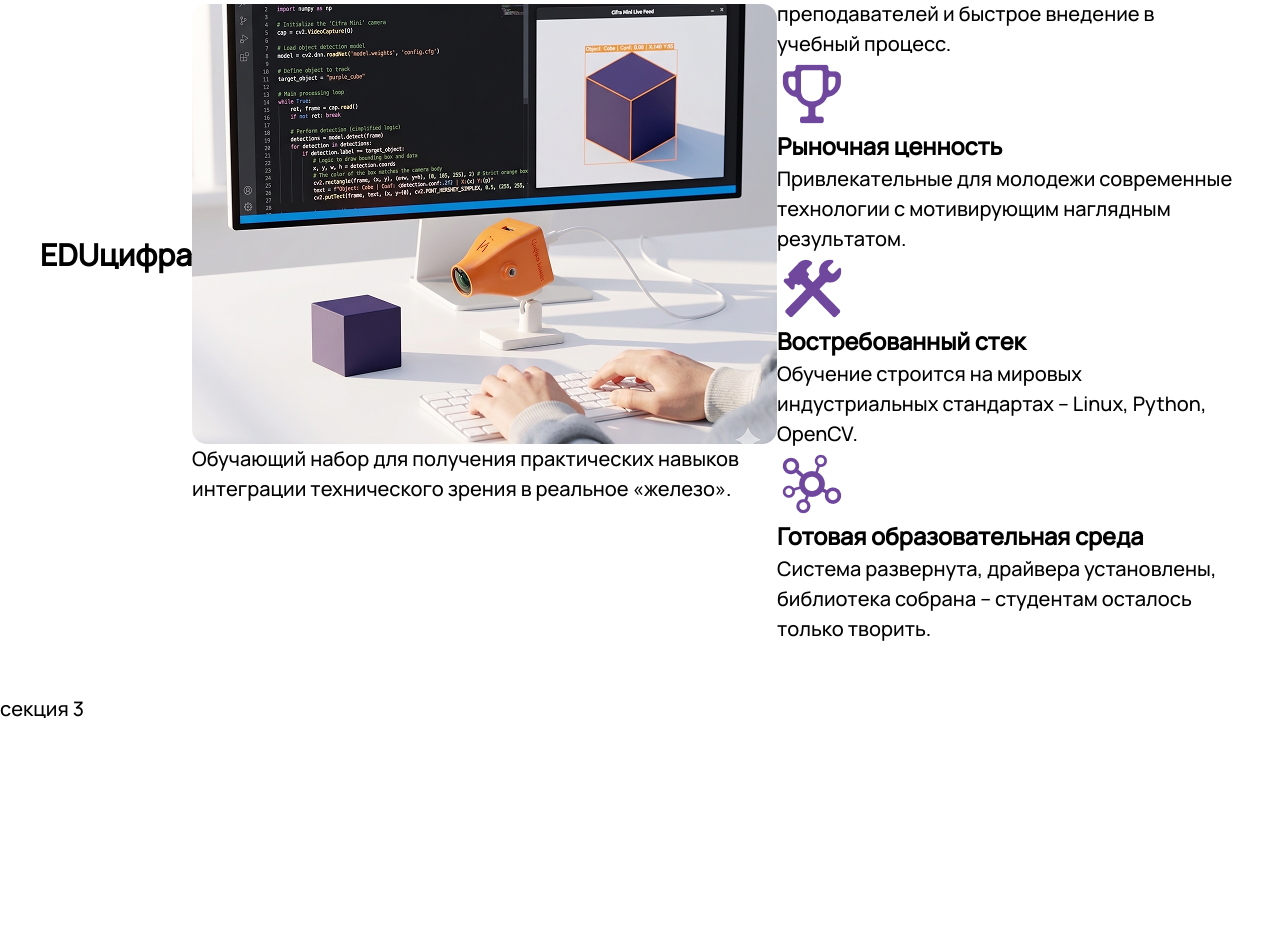
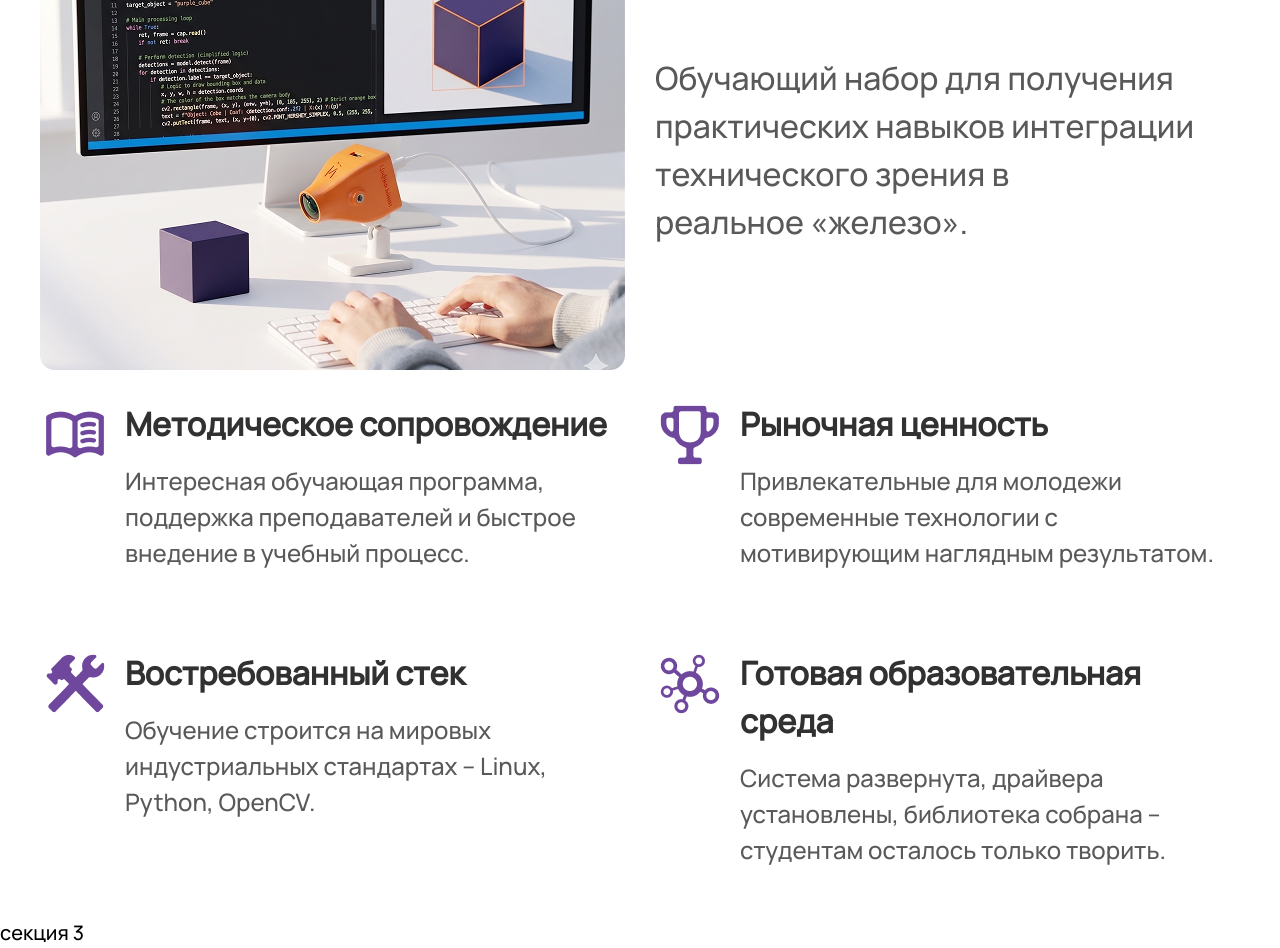
Before and after one commit to denisholmov/edu-cifra, a React (Vite) app: page / in a window 1280 px wide. Shown: the part 960-1908 px from the top of the page. Before the commit the page ends 1684 px from the top, so only its background shows below. Built offline with nearby package versions, Linux system fonts and the light colour scheme.

Commit message:
сделан блок advantages

```diff
--- a/src/components/pages-content/Advantages/index.tsx
+++ b/src/components/pages-content/Advantages/index.tsx
@@ -1,4 +1,5 @@
 import styles from "./styles/index.module.css";
+
 export const Advantages = () => {
   return (
     <section id="advantages" className={styles.advantages}>
@@ -9,8 +10,8 @@ export const Advantages = () => {
             <div className={styles.image}>
                 <img src="./public/images/cifra-mini.png" alt="Обучающий набор" />
             </div>
-            <p>Обучающий набор для получения практических навыков
-интеграции технического зрения в реальное «железо».</p>
+            <p className={styles.description}>Обучающий набор для получения практических навыков
+интеграции технического зрения в <br /> реальное «железо».</p>
         </div>
 
         <ul className={styles.list}>
@@ -18,29 +19,37 @@ export const Advantages = () => {
                 <div className={styles.icon}>
                     <img src="./public/images/book.png" alt="Методическое сопровождение" />
                 </div>
-                <h3>Методическое сопровождение</h3>
-                <p>Интересная обучающая программа, поддержка преподавателей и быстрое внедение в учебный процесс.</p>
+               <div className={styles.itemContent}>
+               <h3>Методическое сопровождение</h3>
+               <p>Интересная обучающая программа, поддержка преподавателей и быстрое внедение в учебный процесс.</p>
+               </div>
             </li>
             <li className={styles.item}>
                 <div className={styles.icon}>
                     <img src="./public/images/cup.png" alt="Рыночная ценность" />
                 </div>
+                <div className={styles.itemContent}>
                 <h3>Рыночная ценность</h3>
                 <p>Привлекательные для молодежи современные технологии с мотивирующим наглядным результатом.</p>
+                </div>
             </li>
             <li className={styles.item}>
                 <div className={styles.icon}>
                     <img src="./public/images/tools.png" alt="Востребованный стек" />
                 </div>
+                <div className={styles.itemContent}>
                 <h3>Востребованный стек</h3>
                 <p>Обучение строится на мировых индустриальных стандартах – Linux, Python, OpenCV. </p>
+                </div>
             </li>
             <li className={styles.item}>
                 <div className={styles.icon}>
                     <img src="./public/images/neurons.png" alt="Готовая образовательная среда" />
                 </div>
+                <div className={styles.itemContent}>
                 <h3>Готовая образовательная среда</h3>
                 <p>Система развернута, драйвера установлены, библиотека собрана – студентам осталось только творить.</p>
+                </div>
             </li>
         </ul>
       </div>
--- a/src/components/pages-content/Advantages/styles/index.module.css
+++ b/src/components/pages-content/Advantages/styles/index.module.css
@@ -1,11 +1,99 @@
 .advantages {
   padding: 50px 0;
+  background-color: var(--color-white);
 }
 
 .container {
   max-width: 1200px;
   margin: 0 auto;
   display: flex;
+  flex-direction: column;
+  justify-content: space-between;
+  align-items: start
+}
+
+.title {
+  margin-bottom: 30px;
+  font-family: Sansation;
+  font-size: 48px;
+  font-weight: 700;
+  color: var(--color-off-black);
+}
+
+.content {
+  display: flex;
   justify-content: space-between;
   align-items: center;
+  gap: 30px;
+
+  margin-bottom: 30px;
 }
+
+.image {
+  display: flex;
+  align-items: center;
+  justify-content: center;
+}
+
+.image img {
+  width: 585px;
+  height: auto;
+  object-fit: contain;
+}
+
+.description {
+  font-size: 32px;
+  color: var(--color-shadow-mountain);
+  max-width: 700px;
+
+}
+
+.list{
+  display: grid;
+  grid-template-columns: repeat(2, 1fr);
+  grid-template-rows: repeat(2, 1fr);
+  gap: 30px;
+}
+
+.item{
+  display: flex;
+  justify-content: space-between;
+  align-items: start;
+  gap: 15px;
+}
+
+.icon{
+  display: flex;
+  justify-content: center;
+  align-items: start;
+}
+
+.icon img {
+  width: 70px;
+  height: 70px;
+  object-fit: contain;
+}
+
+.title {
+  font-size: 24px;
+  font-weight: 700;
+  color: var(--color-off-black);
+}
+
+.itemContent{
+  display: flex;
+  flex-direction: column;
+  justify-content: space-between;
+  align-items: start;
+  gap: 15px;
+}
+
+.itemContent h3 {
+  font-size: 32px;
+  color: var(--color-off-black);
+}
+
+.itemContent p {
+  font-size: 24px;
+  color: var(--color-shadow-mountain);
+}
```
